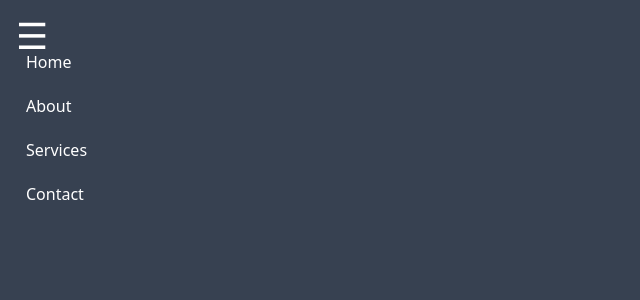
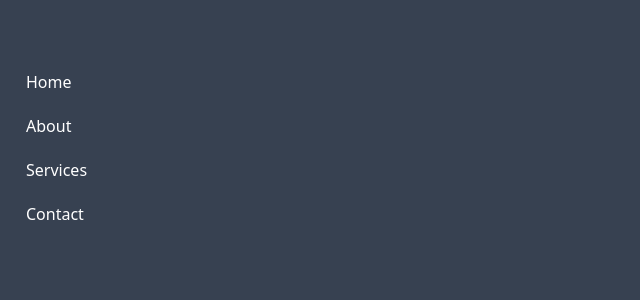
Before and after one commit to gopallchoudhary/React-30-days, a React (Vite) app: page / in a window 1280 px wide. Shown: the top 300 px of the page, without its empty margins (0-640 px from the left). Built offline with nearby package versions, Linux system fonts and the light colour scheme.

Commit message:
fixes the seventeen

```diff
--- a/src/Seventeen.jsx
+++ b/src/Seventeen.jsx
@@ -3,18 +3,21 @@ import React, { useState } from "react";
 function Seventeen() {
   const [isOpen, setIsOpen] = useState(false);
   const toggleMenu = () => {
+    console.log(isOpen);
     setIsOpen(!isOpen);
   };
-  console.log(isOpen);
 
   return (
-    <div className="p-4 bg-gray-700 h-screen text-white">
-      <button className="text-4xl cursor-pointer" onClick={toggleMenu}>
+    <div className="p-4  bg-gray-700 h-screen text-white">
+      <button
+        className="text-4xl md:hidden cursor-pointer"
+        onClick={toggleMenu}
+      >
         &#9776;
       </button>
       <ul
-        className={`md:block absolute w-full top-[40px] ${
-          isOpen ? `block` : `hidden`
+        className={`md:block absolute w-full top-[60px] ${
+          isOpen ? "block" : "hidden"
         }`}
       >
         <li className="p-[10px] text-[#fff]">Home</li>
```
